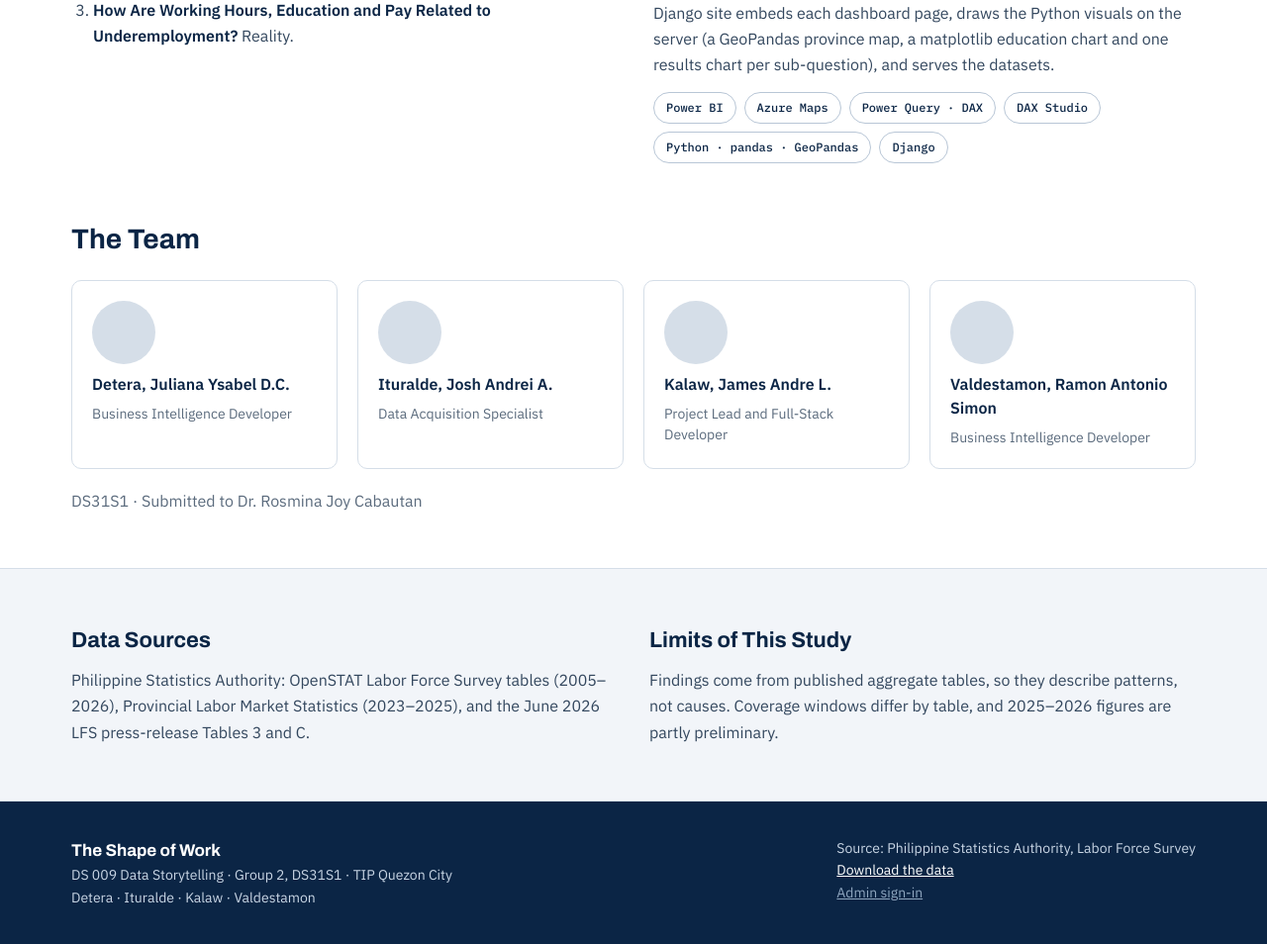
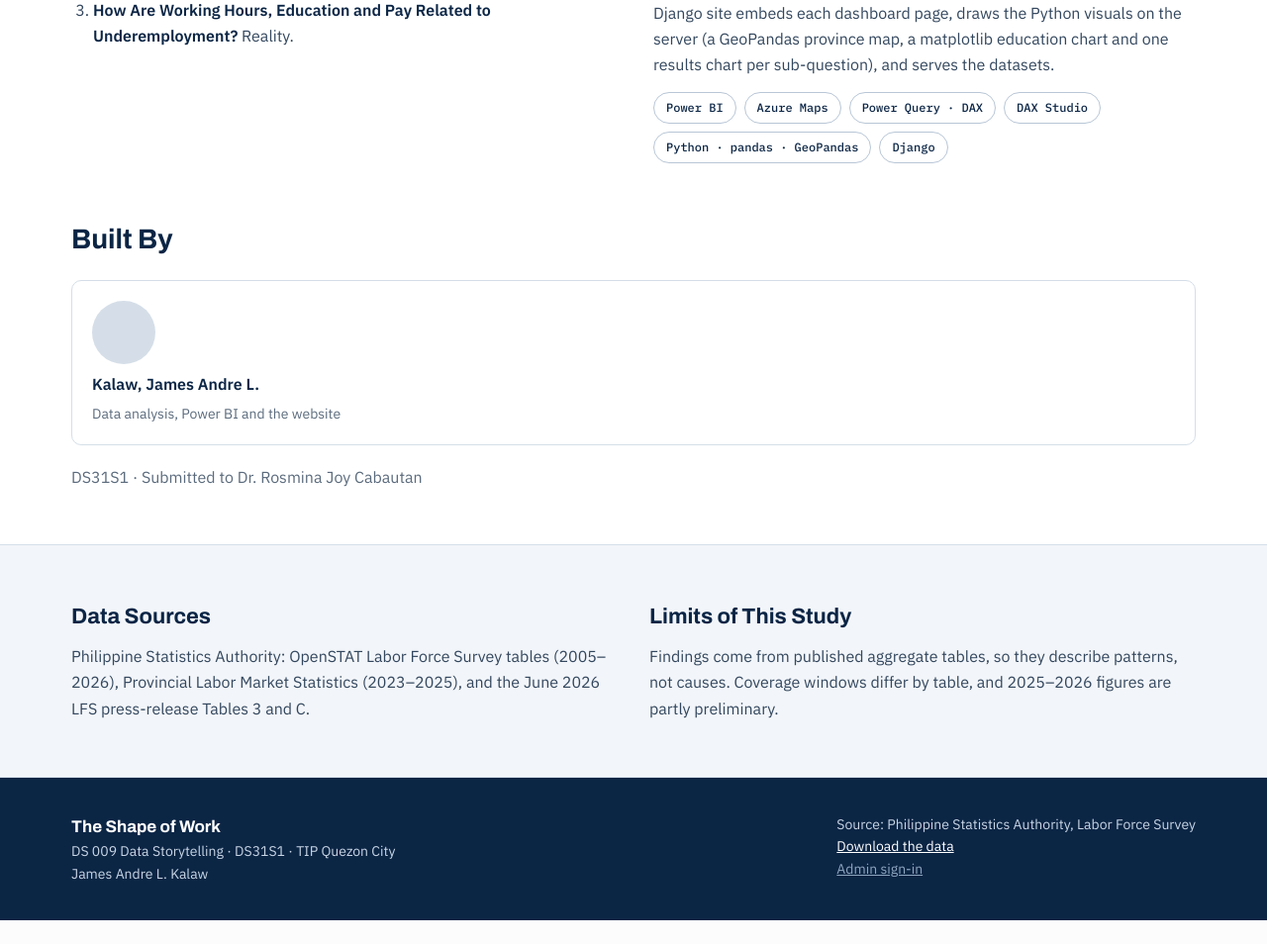
Before and after one commit to james-kalaw/datastorytelling-finalproj-djangoapp, a Django app: page /about/ in a window 1280 px wide. Shown: the part 728-1682 px from the top of the page at 99% size. After the commit the page ends 1658 px from the top, so only its background shows below. Run offline with Django 5.2, Linux system fonts and the light colour scheme; data comes from the database, SQL or seed files in the repository.

Commit message:
About page and footer: credit James, who built the project
Co-Authored-By: Claude Opus 5.5 <noreply@anthropic.com>
Claude-Session: https://claude.ai/code/session_01791j1DXUJvKSFxRdFsUt26

```diff
--- a/core/views.py
+++ b/core/views.py
@@ -10,9 +10,6 @@ def home(request):
 
 def about(request):
     team = [
-        {"name": "Detera, Juliana Ysabel D.C.", "role": "Business Intelligence Developer"},
-        {"name": "Ituralde, Josh Andrei A.", "role": "Data Acquisition Specialist"},
-        {"name": "Kalaw, James Andre L.", "role": "Project Lead and Full-Stack Developer"},
-        {"name": "Valdestamon, Ramon Antonio Simon", "role": "Business Intelligence Developer"},
+        {"name": "Kalaw, James Andre L.", "role": "Data analysis, Power BI and the website"},
     ]
     return render(request, "core/about.html", {"team": team})
--- a/templates/base.html
+++ b/templates/base.html
@@ -51,8 +51,8 @@
     <div class="wrap">
       <div>
         <div class="name">The Shape of Work</div>
-        <div>DS 009 Data Storytelling · Group 2, DS31S1 · TIP Quezon City</div>
-        <div>Detera · Ituralde · Kalaw · Valdestamon</div>
+        <div>DS 009 Data Storytelling · DS31S1 · TIP Quezon City</div>
+        <div>James Andre L. Kalaw</div>
       </div>
       <div>
         <div>Source: Philippine Statistics Authority, Labor Force Survey</div>
--- a/templates/core/about.html
+++ b/templates/core/about.html
@@ -33,7 +33,7 @@
 
 <section class="section" style="padding-top:0">
   <div class="wrap stack">
-    <h2 class="section-title">The Team</h2>
+    <h2 class="section-title">Built By</h2>
     <div class="grid" style="grid-template-columns:repeat(auto-fit,minmax(220px,1fr))">
       {% for member in team %}
         <div class="member">
```
